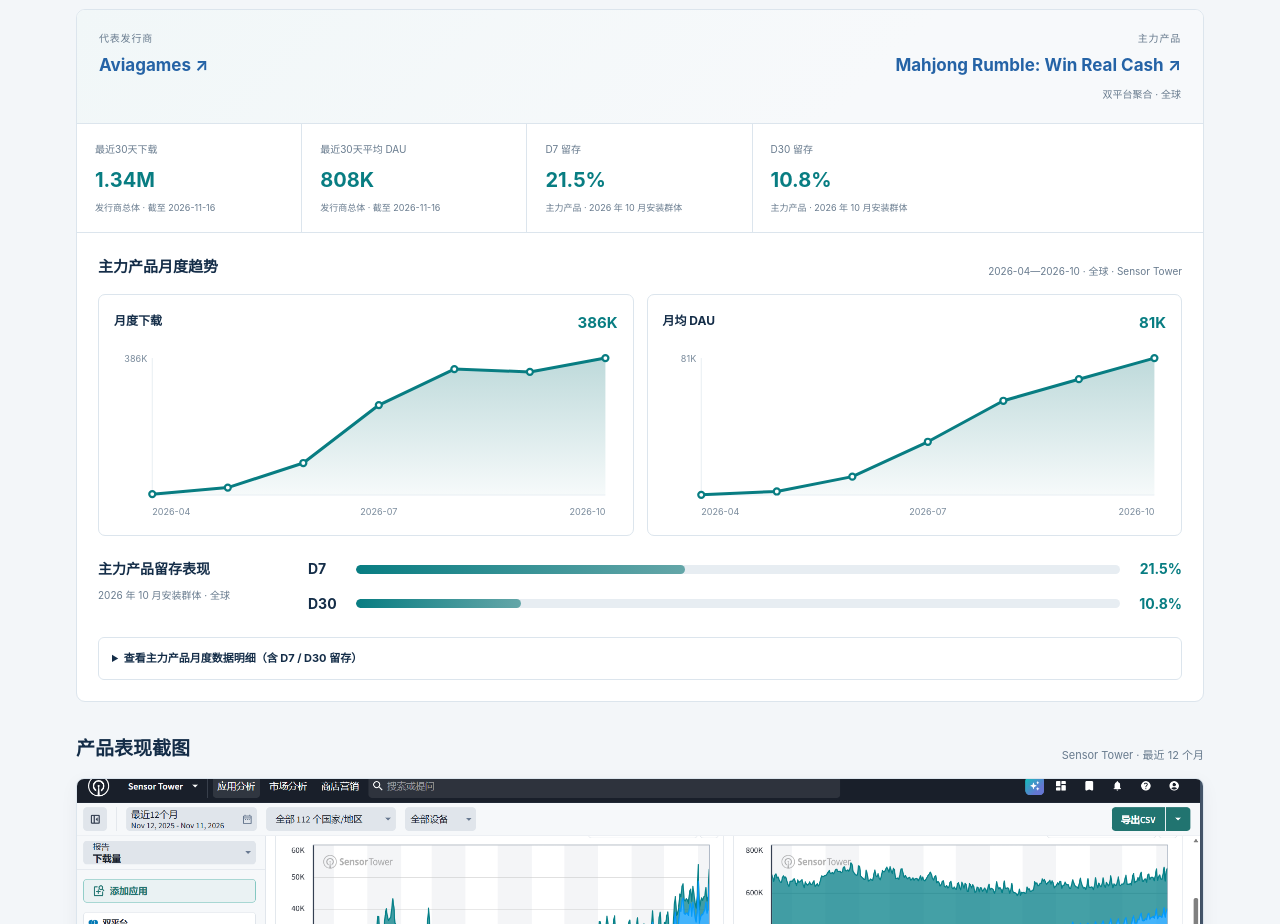
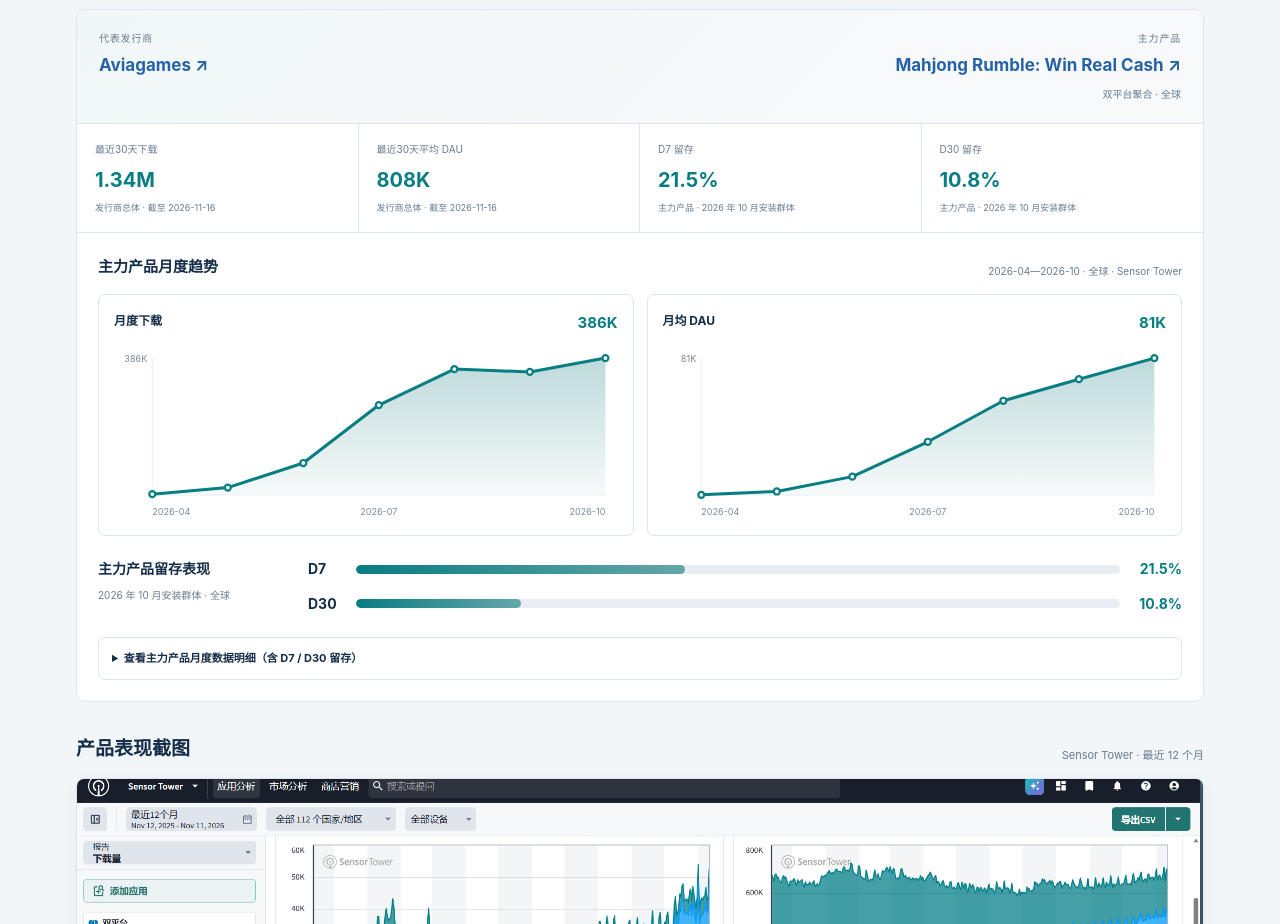
Before and after one commit to YijingR/game-client-recommendation, a plain HTML site: page 04_AviaGames.html in a window 1280 px wide. Shown: the part 1206-2130 px from the top of the page. Drawn offline with Linux system fonts and the light colour scheme.

Commit message:
Refine responsive publisher KPI layout

```diff
--- a/assets/publisher.css
+++ b/assets/publisher.css
@@ -5,6 +5,7 @@
 .publisher-product{text-align:right}.publisher-product a{font-weight:700}
 .publisher-scope{margin-top:5px;color:var(--muted);font-size:10px}
 .publisher-kpis{display:grid;grid-template-columns:repeat(5,minmax(0,1fr));gap:0;border-bottom:1px solid var(--line)}
+.publisher-kpis.four{grid-template-columns:repeat(4,minmax(0,1fr))}
 .publisher-kpi{padding:17px 18px;border-right:1px solid var(--line)}.publisher-kpi:last-child{border-right:0}
 .publisher-kpi span{display:block;color:var(--muted);font-size:10px}.publisher-kpi b{display:block;margin-top:4px;color:var(--teal);font-size:20px}.publisher-kpi em{display:block;margin-top:2px;color:var(--muted);font-size:9px;font-style:normal}
 .trend-wrap{padding:21px}.trend-titlebar{display:flex;justify-content:space-between;gap:16px;align-items:flex-end;margin-bottom:13px}.trend-titlebar h3{margin:0;color:var(--navy);font-size:15px}.trend-titlebar p{margin:0;color:var(--muted);font-size:10px}
@@ -12,6 +13,6 @@
 .trend-card{border:1px solid var(--line);border-radius:7px;padding:15px;min-width:0}.trend-card-head{display:flex;align-items:flex-start;justify-content:space-between;gap:12px}.trend-card h4{margin:0;color:var(--navy);font-size:12px}.trend-card .latest{color:var(--teal);font-size:15px;font-weight:700}.trend-card svg{display:block;width:100%;height:auto;margin-top:8px;overflow:visible}.chart-grid{stroke:#e8eef3;stroke-width:1}.chart-line{fill:none;stroke:var(--teal);stroke-width:3;stroke-linecap:round;stroke-linejoin:round}.chart-area{fill:url(#publisherArea);opacity:.42}.chart-dot{fill:#fff;stroke:var(--teal);stroke-width:2.2}.chart-label{fill:#7a8b9c;font-size:9px}
 .retention-block{display:grid;grid-template-columns:190px 1fr;gap:20px;padding:0 21px 21px}.retention-copy h3{margin:0 0 5px;color:var(--navy);font-size:14px}.retention-copy p{margin:0;color:var(--muted);font-size:10px}.retention-bars{display:grid;gap:10px}.retention-row{display:grid;grid-template-columns:38px 1fr 52px;gap:10px;align-items:center}.retention-row span{color:var(--navy);font-weight:700}.retention-track{height:9px;background:#e7edf2;border-radius:10px;overflow:hidden}.retention-fill{height:100%;background:linear-gradient(90deg,var(--teal),#64a6a8);border-radius:inherit}.retention-row b{text-align:right;color:var(--teal);font-size:14px}
 .publisher-details{margin:0 21px 21px;border:1px solid var(--line);border-radius:6px}.publisher-details summary{cursor:pointer;padding:11px 13px;color:var(--navy);font-weight:700;font-size:11px}.publisher-tablebox{overflow:auto;border-top:1px solid var(--line)}.publisher-table{width:100%;border-collapse:collapse;font-size:10px;white-space:nowrap}.publisher-table th,.publisher-table td{padding:8px 11px;border-bottom:1px solid #edf1f4;text-align:right}.publisher-table th:first-child,.publisher-table td:first-child{text-align:left}.publisher-table th{background:#f7f9fb;color:var(--muted);font-weight:600}.publisher-table tr:last-child td{border-bottom:0}
-@media(max-width:900px){.publisher-kpis{grid-template-columns:repeat(3,1fr)}.publisher-kpi{border-bottom:1px solid var(--line)}.trend-grid,.trend-grid.two{grid-template-columns:1fr 1fr}.retention-block{grid-template-columns:1fr}}
-@media(max-width:620px){.publisher-identity{display:block}.publisher-product{text-align:left;margin-top:12px}.publisher-kpis{grid-template-columns:1fr 1fr}.trend-grid,.trend-grid.two{grid-template-columns:1fr}.publisher-kpi b{font-size:17px}.trend-wrap{padding:16px}.retention-block{padding:0 16px 16px}.publisher-details{margin:0 16px 16px}}
+@media(max-width:900px){.publisher-kpis,.publisher-kpis.four{grid-template-columns:repeat(3,1fr)}.publisher-kpi{border-bottom:1px solid var(--line)}.trend-grid,.trend-grid.two{grid-template-columns:1fr 1fr}.retention-block{grid-template-columns:1fr}}
+@media(max-width:620px){.publisher-identity{display:block}.publisher-product{text-align:left;margin-top:12px}.publisher-kpis,.publisher-kpis.four{grid-template-columns:1fr 1fr}.trend-grid,.trend-grid.two{grid-template-columns:1fr}.publisher-kpi b{font-size:17px}.trend-wrap{padding:16px}.retention-block{padding:0 16px 16px}.publisher-details{margin:0 16px 16px}}
 @media print{.publisher-identity,.trend-wrap,.retention-block{padding:11px}.publisher-kpi{padding:9px}.publisher-kpi b{font-size:14px}.trend-card{padding:8px}.publisher-details{margin:0 11px 11px}.publisher-panel{break-inside:auto}.trend-card{break-inside:avoid}}
```
